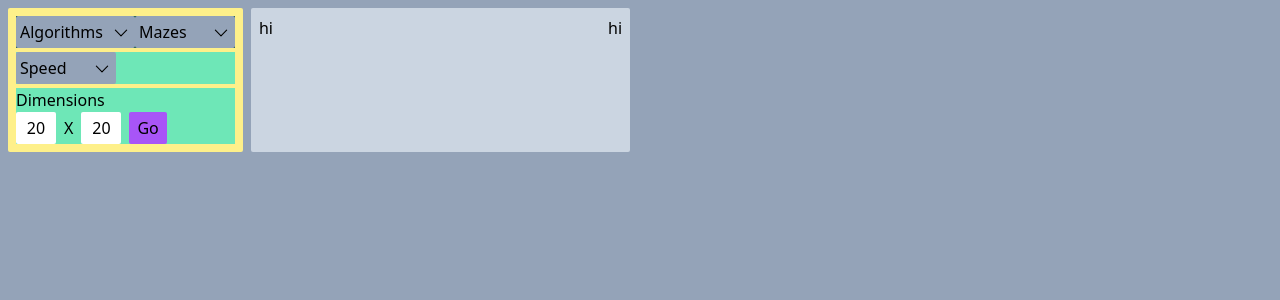
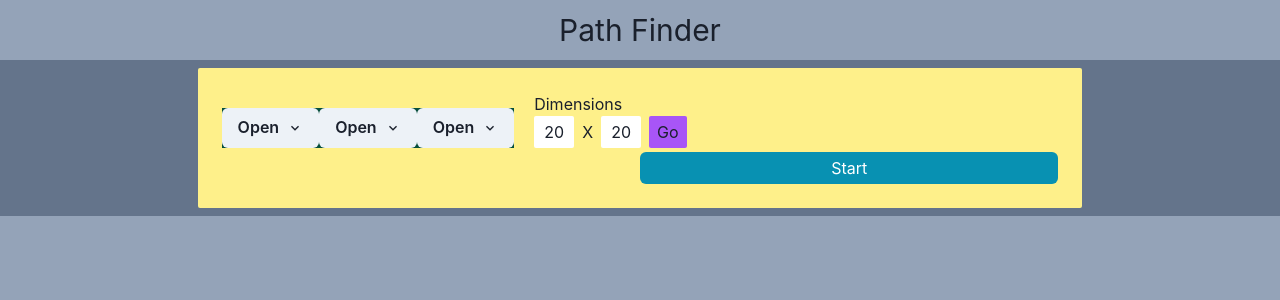
Before and after one commit to Jschwery/algoviewer, a React (Create React App) app: page / in a window 1280 px wide. Shown: the top 300 px of the page. Built offline with nearby package versions, Linux system fonts and the light colour scheme.

Commit message:
ui buttons change

```diff
--- a/package.json
+++ b/package.json
@@ -4,6 +4,10 @@
   "type": "module",
   "private": true,
   "dependencies": {
+    "@chakra-ui/icons": "^2.1.1",
+    "@chakra-ui/react": "^2.8.2",
+    "@emotion/react": "^11.11.3",
+    "@emotion/styled": "^11.11.0",
     "@testing-library/jest-dom": "^5.14.1",
     "@testing-library/react": "^13.0.0",
     "@testing-library/user-event": "^13.2.1",
@@ -11,6 +15,7 @@
     "@types/node": "^16.7.13",
     "@types/react": "^18.0.0",
     "@types/react-dom": "^18.0.0",
+    "framer-motion": "^11.0.6",
     "react": "^18.2.0",
     "react-dom": "^18.2.0",
     "react-scripts": "5.0.1",
--- a/src/components/Dropdown.tsx
+++ /dev/null
@@ -1,73 +0,0 @@
-import React, { useEffect, useState } from "react";
-
-type DropDownList = {
-  id: string;
-  name: string;
-  children?: DropDownList[];
-};
-
-type DropDown = {
-  title: string;
-  list: DropDownList[];
-  callBack: (id: string, name: string) => void;
-};
-
-function DropDown(props: DropDown) {
-  const [[selected, selectedName], setSelected] = useState([
-    false,
-    props.title,
-  ]);
-
-  const handleCallback = (
-    id: string,
-    name: string,
-    event: React.MouseEvent<HTMLHeadingElement, MouseEvent>
-  ) => {
-    event.stopPropagation();
-    props.callBack(id, name);
-    setSelected([!selected, name]);
-  };
-
-  return (
-    <>
-      <div
-        onClick={() => setSelected([!selected, selectedName])}
-        className="flex cursor-pointer min-w-[100px] bg-slate-400 space-x-2 relative items-center justify-between p-1 rounded-sm"
-      >
-        <h4>{selectedName}</h4>
-        <svg
-          xmlns="http://www.w3.org/2000/svg"
-          fill="none"
-          viewBox="0 0 24 24"
-          strokeWidth="1.5"
-          stroke="currentColor"
-          className="w-5 h-5 pt-0.5"
-        >
-          <path
-            strokeLinecap="round"
-            strokeLinejoin="round"
-            d="m19.5 8.25-7.5 7.5-7.5-7.5"
-          />
-        </svg>
-        <div
-          className={`absolute top-9 z-50 overflow-hidden -left-2 right-0 bg-slate-100 flex-col flex transition-all duration-500 ${
-            selected ? "max-h-[25vh]" : "max-h-0 overflow-hidden"
-          }`}
-          style={{ width: "min-content" }}
-        >
-          {props.list.map((li) => (
-            <h5
-              key={li.id}
-              className="px-2 py-1 hover:!bg-purple-100 hover:scale-105 hover:shadow-md text-black cursor-pointer text-nowrap"
-              onClick={(event) => handleCallback(li.id, li.name, event)}
-            >
-              {li.name}
-            </h5>
-          ))}
-        </div>
-      </div>
-    </>
-  );
-}
-
-export default DropDown;
--- a/src/components/Options.tsx
+++ b/src/components/Options.tsx
@@ -1,7 +1,8 @@
-import React, { useEffect, useState } from "react";
-import DropDown from "./Dropdown";
+import React, { useEffect, useRef, useState } from "react";
 import Dijkstra from "../algorithms/dijkstra";
 import { algorithmsList } from "../algorithms/util/algoList";
+import { Button, Menu, MenuButton, MenuItem, MenuList } from "@chakra-ui/react";
+import { ChevronDownIcon } from "@chakra-ui/icons";
 
 interface OptionsProps {
   onCalculate: (start: number, end: number) => void;
@@ -12,49 +13,92 @@ const Options: React.FC<OptionsProps> = ({ onCalculate, algoCallback }) => {
   const [dimension1, setDimension1] = useState("20");
   const [dimension2, setDimension2] = useState("20");
   const [algo, setAlgo] = useState("");
+  const [openDropdown, setOpenDropdown] = useState("");
 
   useEffect(() => {
     algoCallback(algo);
   }, [algo]);
 
+  const toggleDropdown = (dropdownId: string) => {
+    setOpenDropdown((prev) => (prev === dropdownId ? "" : dropdownId));
+  };
+
+  useEffect(() => {
+    console.log(openDropdown);
+  }, [openDropdown]);
+
   return (
-    <div className="w-full h-full gap-2 flex-col sm:flex-row flex p-2 bg-slate-400">
-      <div className="bg-yellow-200 flex justify-between p-2 rounded-sm">
+    <div className="w-full h-full gap-2 flex-col sm:flex-row flex p-2 bg-slate-500">
+      <div className="bg-yellow-200 mx-auto flex md:w-[70%] justify-between p-6  rounded-sm">
         <div className="flex flex-col space-y-1 items-start w-full">
-          <div className="w-full bg-emerald-900 flex-col flex sm:!flex-row space-y-2 sm:space-y-0 justify-between">
+          <div className="flex items-end gap-5">
+            <div className="bg-emerald-900 flex-col inline-flex sm:!flex-row space-y-2 sm:space-y-0 justify-between">
               <div className="relative flex w-full  items-center justify-start">
-              <DropDown
-                title={"Algorithms"}
-                list={algorithmsList}
-                callBack={setAlgo}
-              />
+                <Menu>
+                  {({ isOpen }) => (
+                    <>
+                      <MenuButton
+                        isActive={isOpen}
+                        as={Button}
+                        rightIcon={<ChevronDownIcon />}
+                      >
+                        {isOpen ? "Close" : "Open"}
+                      </MenuButton>
+                      <MenuList>
+                        <MenuItem>Download</MenuItem>
+                        <MenuItem onClick={() => alert("Kagebunshin")}>
+                          Create a Copy
+                        </MenuItem>
+                      </MenuList>
+                    </>
+                  )}
+                </Menu>
               </div>
               <div className="relative flex w-full  items-center justify-start">
-              <DropDown
-                title={"Mazes"}
-                list={algorithmsList}
-                callBack={setAlgo}
-              />
+                <Menu>
+                  {({ isOpen }) => (
+                    <>
+                      <MenuButton
+                        isActive={isOpen}
+                        as={Button}
+                        rightIcon={<ChevronDownIcon />}
+                      >
+                        {isOpen ? "Close" : "Open"}
+                      </MenuButton>
+                      <MenuList>
+                        <MenuItem>Download</MenuItem>
+                        <MenuItem onClick={() => alert("Kagebunshin")}>
+                          Create a Copy
+                        </MenuItem>
+                      </MenuList>
+                    </>
+                  )}
+                </Menu>
+              </div>
+              <div className="relative flex w-full  items-center justify-start">
+                <Menu>
+                  {({ isOpen }) => (
+                    <>
+                      <MenuButton
+                        isActive={isOpen}
+                        as={Button}
+                        rightIcon={<ChevronDownIcon />}
+                      >
+                        {isOpen ? "Close" : "Open"}
+                      </MenuButton>
+                      <MenuList>
+                        <MenuItem>Download</MenuItem>
+                        <MenuItem onClick={() => alert("Kagebunshin")}>
+                          Create a Copy
+                        </MenuItem>
+                      </MenuList>
+                    </>
+                  )}
+                </Menu>
               </div>
             </div>
-          <div className="w-full bg-emerald-300">
-            <div className="relative flex w-full  items-center justify-start">
-              <DropDown
-                title={"Speed"}
-                list={algorithmsList}
-                callBack={setAlgo}
-              />
-            </div>
-          </div>
-          {/* <button
-                onClick={() =>
 
-                }
-                className="rounded-sm bg-purple-500 hover:bg-purple-400 h-8 px-2 cursor-pointer"
-              >
-                Search
-              </button> */}
-          <div className="w-full z-10 bg-emerald-300">
+            <div className="w-full z-10">
               <h5>Dimensions</h5>
               <div className="flex gap-2 items-center">
                 <input
@@ -81,10 +125,10 @@ const Options: React.FC<OptionsProps> = ({ onCalculate, algoCallback }) => {
               </div>
             </div>
           </div>
+          <div className="ml-auto w-[50%] p-1 my-2 rounded-md hover:bg-cyan-500 cursor-pointer bg-cyan-600 text-center  text-white">
+            Start
           </div>
-      <div className="bg-slate-300 min-w-[30%] flex justify-between p-2 rounded-sm">
-        <div>hi</div>
-        <div>hi</div>
+        </div>
       </div>
     </div>
   );
--- a/src/index.tsx
+++ b/src/index.tsx
@@ -3,12 +3,15 @@ import ReactDOM from "react-dom/client";
 import "./index.css";
 import GridView from "./structure/GridView";
 import Container from "./structure/Container";
+import { ChakraProvider } from "@chakra-ui/react";
 
 const root = ReactDOM.createRoot(
   document.getElementById("root") as HTMLElement
 );
 root.render(
   <React.StrictMode>
-    <Container />
+    <ChakraProvider>
+      <Container />
+    </ChakraProvider>
   </React.StrictMode>
 );
--- a/src/structure/Container.tsx
+++ b/src/structure/Container.tsx
@@ -16,6 +16,8 @@ function Container() {
   useEffect(() => {
     console.log("Selected Algorithm: " + algoName);
   }, [algoId]);
+
+  const pathFind = (start: number, end: number, walls: string[]) => {};
 
   const handleCalculate = (newRowCount: number, newColCount: number) => {
     setRowColCount([newRowCount, newColCount]);
@@ -49,11 +51,14 @@ function Container() {
 
   return (
     <div className="w-full h-screen flex flex-col bg-slate-400">
+      <div className="flex items-center justify-center">
+        <h2 className="text-3xl p-3">Path Finder</h2>
+      </div>
       <div className="w-full">
         <Options onCalculate={handleCalculate} algoCallback={setAlgoId} />
       </div>
       <div className="w-full grow p-2 bg-slate-400">
-        <GridView rowCount={rowCount} colCount={colCount} />
+        <GridView rowCount={rowCount} colCount={colCount} pathFind={pathFind} />
       </div>
     </div>
   );
```
Also changed, not shown: src/structure/GridView.tsx (+13 -0 lines), 1 other file (tests, documents, lock files or other folders). Lines whose indentation alone changed are shown as unchanged.
